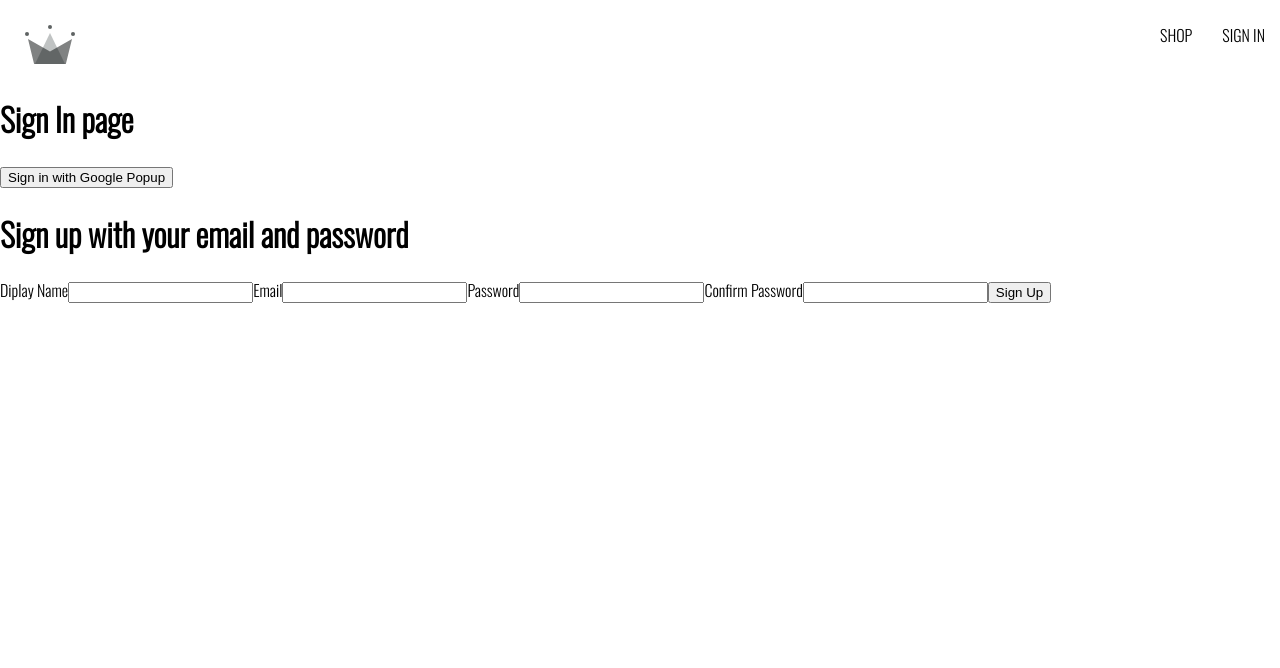
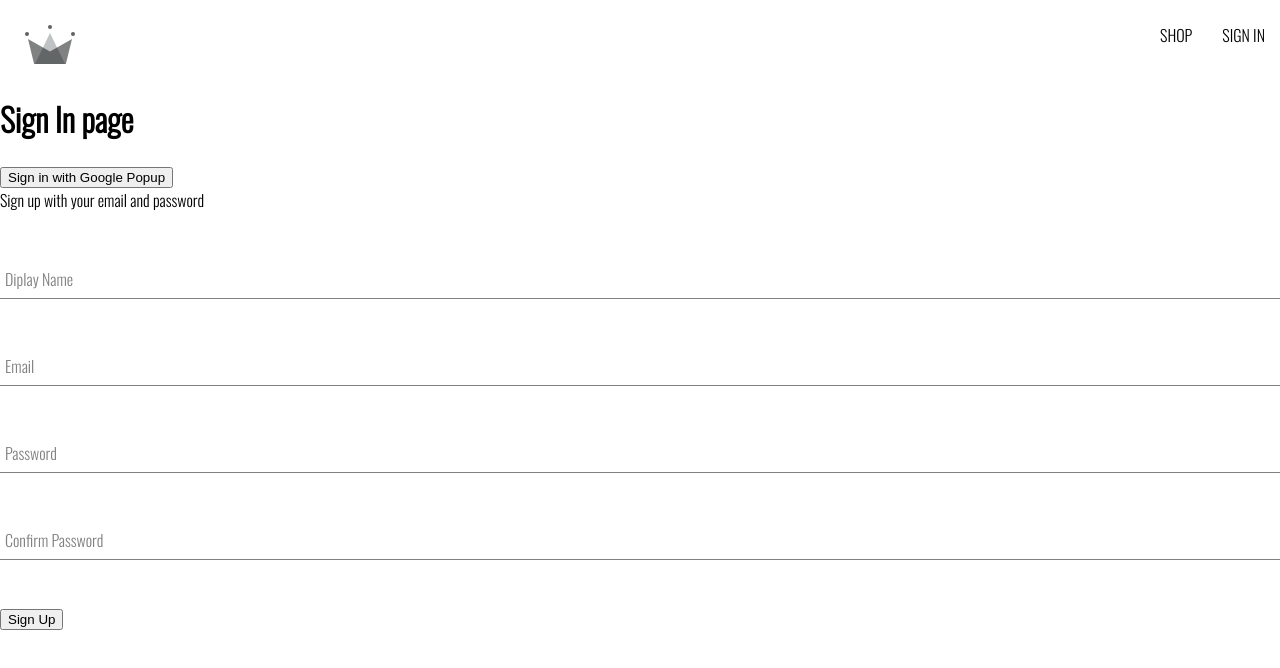
Before and after one commit to yerda-zh/clothing-brand, a React (Create React App) app: page /sign-in in a window 1280 px wide. Shown: the top 668 px of the page. Built offline with nearby package versions, Linux system fonts and the light colour scheme.

Commit message:
added scss of sign up form

```diff
--- a/src/components/form-input/form-input.component.jsx
+++ b/src/components/form-input/form-input.component.jsx
@@ -0,0 +1,20 @@
+import './form-input.styles.scss';
+
+const FormInput=({ label, ...otherProbs })=>{
+    return(
+        <div className="group">
+            <input className="form-input" {... otherProbs}/>
+            {label && (
+                <label
+                    className={`${
+                        otherProbs.value.length ? 'shrink': ''
+                    } form-input-label`}
+                >
+                    {label}
+                </label>
+            )}
+            {/* if the user enters smth, use 'shrick' style */}
+        </div>
+    )
+}
+export default FormInput;
--- a/src/components/form-input/form-input.styles.scss
+++ b/src/components/form-input/form-input.styles.scss
@@ -0,0 +1,54 @@
+$sub-color: grey;
+$main-color: black;
+
+@mixin shrinkLabel {
+  top: -14px;
+  font-size: 12px;
+  color: $main-color;
+}
+
+.group {
+  position: relative;
+  margin: 45px 0;
+
+  .form-input {
+    background: none;
+    background-color: white;
+    color: $sub-color;
+    font-size: 18px;
+    padding: 10px 10px 10px 5px;
+    display: block;
+    width: 100%;
+    border: none;
+    border-radius: 0;
+    border-bottom: 1px solid $sub-color;
+    margin: 25px 0;
+
+    &:focus {
+      outline: none;
+    }
+
+    &:focus ~ .form-input-label {
+      @include shrinkLabel();
+    }
+  }
+
+  input[type='password'] {
+    letter-spacing: 0.3em;
+  }
+
+  .form-input-label {
+    color: $sub-color;
+    font-size: 16px;
+    font-weight: normal;
+    position: absolute;
+    pointer-events: none;
+    left: 5px;
+    top: 10px;
+    transition: 300ms ease all;
+
+    &.shrink {
+      @include shrinkLabel();
+    }
+  }
+}
--- a/src/components/sign-up-form/sign-up-form.component.jsx
+++ b/src/components/sign-up-form/sign-up-form.component.jsx
@@ -1,5 +1,5 @@
 import { useState } from "react";
-
+import FormInput from "../form-input/form-input.component";
 import { createAuthUserWithEmailAndPassword, createUserDocumentFromAuth } from "../../utils/firebase/firebase.util";
 
 const defaultFormFields = {
@@ -22,7 +22,7 @@
     const handleSubmits = async (event) => {
         event.preventDefault();
 
-        if(password != confirmPassword){
+        if(password !== confirmPassword){
             alert('passwords do not match');
             return;
         }
@@ -30,7 +30,7 @@
         try{
             const {user} = await createAuthUserWithEmailAndPassword(email, password);
             await createUserDocumentFromAuth(user, { displayName });
-            resetFormFields();
+            resetFormFields()
         } catch(error){
             if(error.code === 'auth/email-already-in-use'){
                 alert('The email is already in use, please use another email or sign in using existing email address.');
@@ -50,38 +50,35 @@
     }
 
     return (
-        <div onSubmit={handleSubmits}>
-            <h1>Sign up with your email and password</h1>
-            <form>
-                <label>Diplay Name</label>
-                <input
+        <div className="sign-up-container">
+            <span>Sign up with your email and password</span>
+            <form onSubmit={handleSubmits}>
+                <FormInput
+                    label="Diplay Name"
                     type="text"
                     required
                     onChange={handleChange}
                     name="displayName"
                     value={displayName}
                 />
-
-                <label>Email</label>
-                <input
+                <FormInput
+                    label="Email"
                     type="email"
                     required
                     onChange={handleChange}
                     name="email"
                     value={email}
                 />
-
-                <label>Password</label>
-                <input
+                <FormInput
+                    label="Password"
                     type="password"
                     required
                     onChange={handleChange}
                     name="password"
                     value={password}
                 />
-
-                <label>Confirm Password</label>
-                <input
+                <FormInput
+                    label="Confirm Password"
                     type="password"
                     required
                     onChange={handleChange}
```
